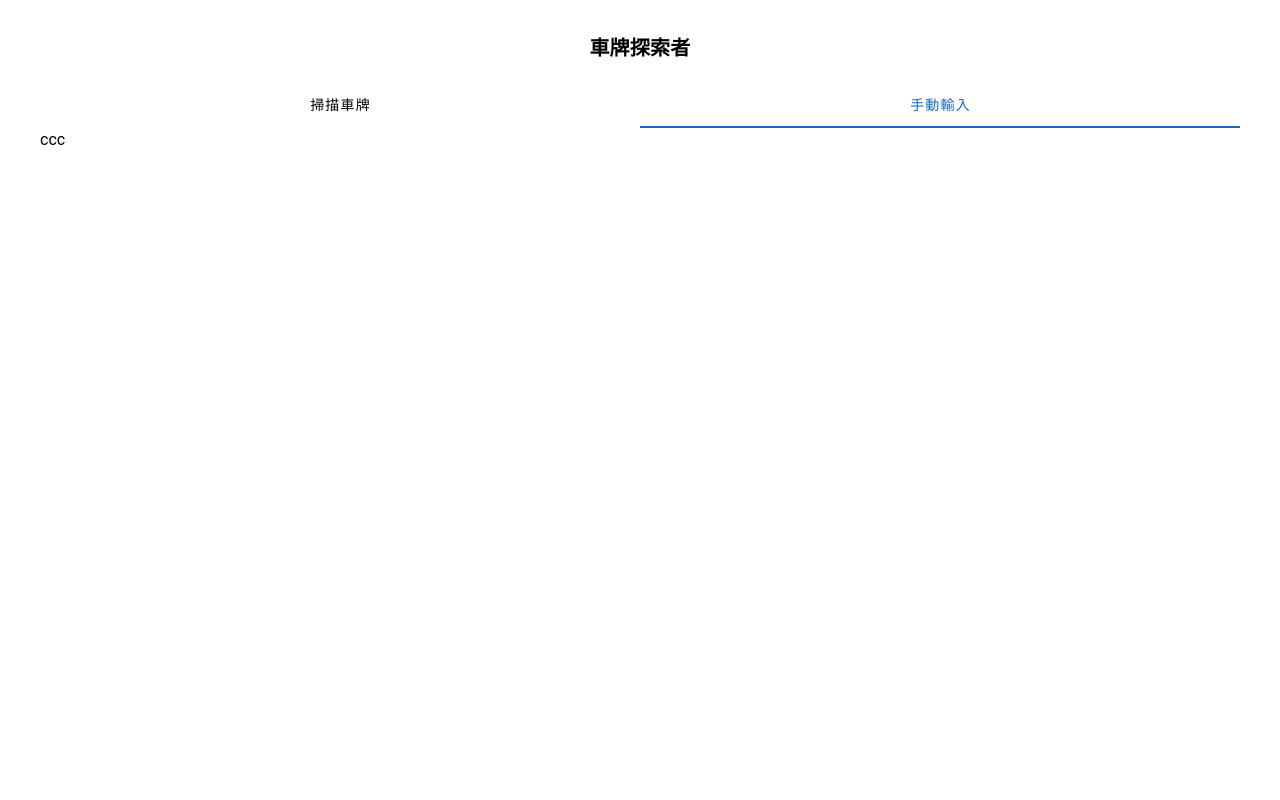
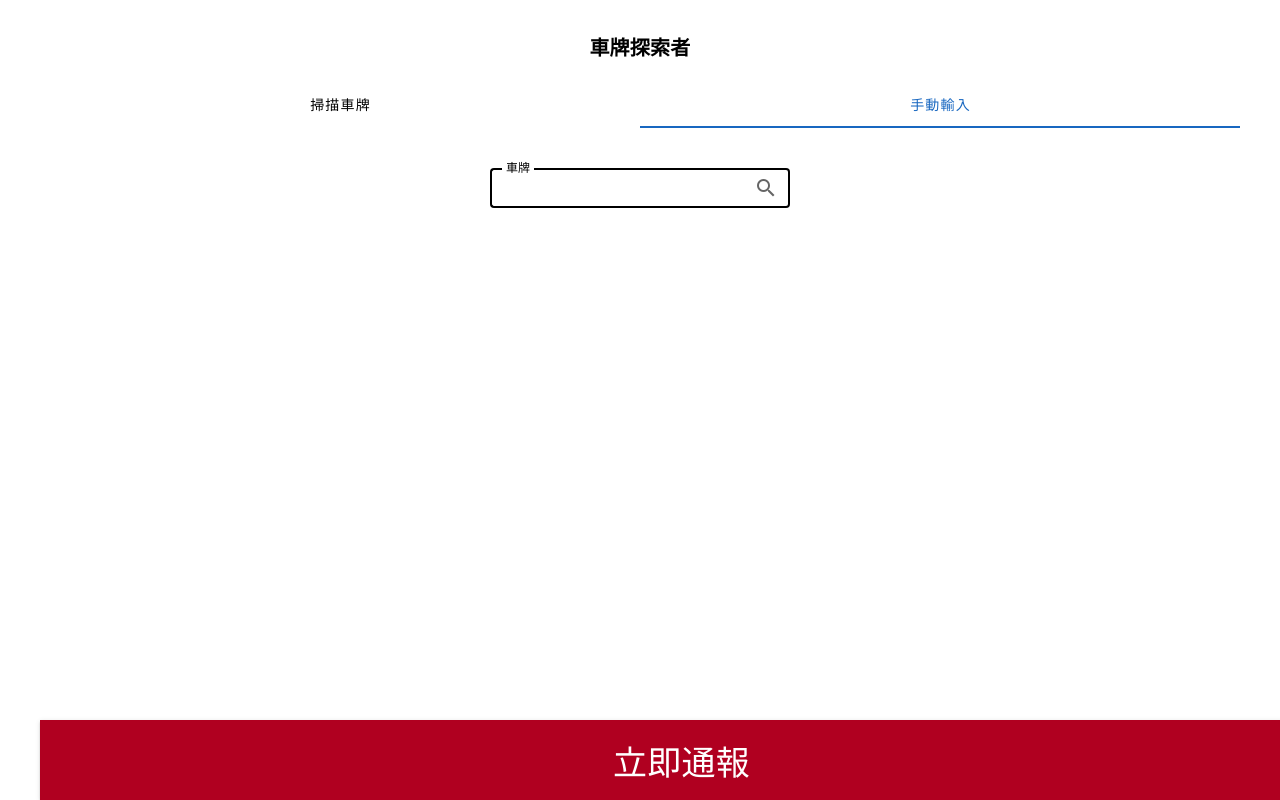
Before and after one commit to GNYAR/license-plate-explorer, a Vue app: page / in a window 1280 px wide. Both pictures are taken after a click on the tab "手動輸入". Built offline with nearby package versions, Linux system fonts and the light colour scheme.

Commit message:
feat(keyin): text field for key in

```diff
--- a/src/App.vue
+++ b/src/App.vue
@@ -17,7 +17,7 @@ import KeyIn from '@/components/KeyIn.vue'
 
     <v-tabs-window v-model="tab">
       <v-tabs-window-item v-for="x in tabs" :key="x.value" :value="x.value">
-        <component :is="x.component"></component>
+        <component v-if="tab === x.value" :is="x.component"></component>
       </v-tabs-window-item>
     </v-tabs-window>
   </v-container>
--- a/src/components/KeyIn.vue
+++ b/src/components/KeyIn.vue
@@ -1,13 +1,62 @@
-<script setup></script>
+<script setup>
+import QueryResult from '@/components/QueryResult.vue'
+</script>
 
 <template>
-  <div>ccc</div>
+  <div class="my-10">
+    <v-text-field
+      :loading="loading"
+      append-inner-icon="mdi-magnify"
+      class="mx-auto"
+      clearable
+      density="compact"
+      label="車牌"
+      variant="outlined"
+      hide-details
+      width="300"
+      @click:append-inner="onClick"
+      @keydown.enter.prevent="onClick"
+      autofocus
+    ></v-text-field>
+  </div>
+
+  <QueryResult v-if="loaded" v-bind="result"></QueryResult>
+
+  <v-btn
+    v-if="result.isFound"
+    block
+    class="w-100 py-10 text-h4"
+    color="error"
+    position="fixed"
+    style="bottom: 0"
+    tile
+    text="立即通報"
+  ></v-btn>
 </template>
 
 <script>
 export default {
   data() {
-    return {}
+    return {
+      result: {
+        license: '505-LRP',
+        isFound: true,
+        time: '113/05/05 01:36:03'
+      },
+      loaded: false,
+      loading: false
+    }
+  },
+
+  methods: {
+    onClick() {
+      this.loading = true
+
+      setTimeout(() => {
+        this.loading = false
+        this.loaded = true
+      }, 2000)
+    }
   }
 }
 </script>
```
